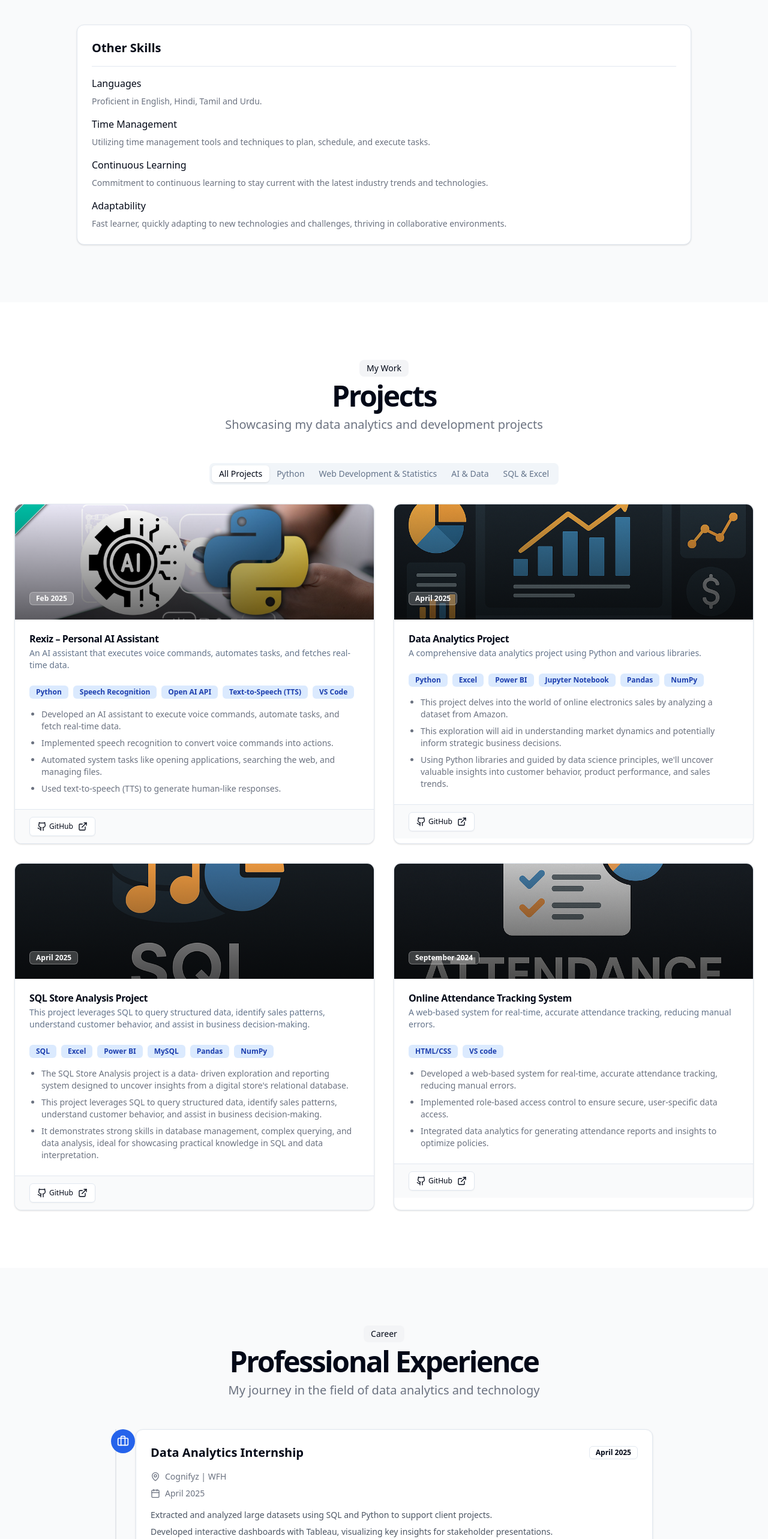
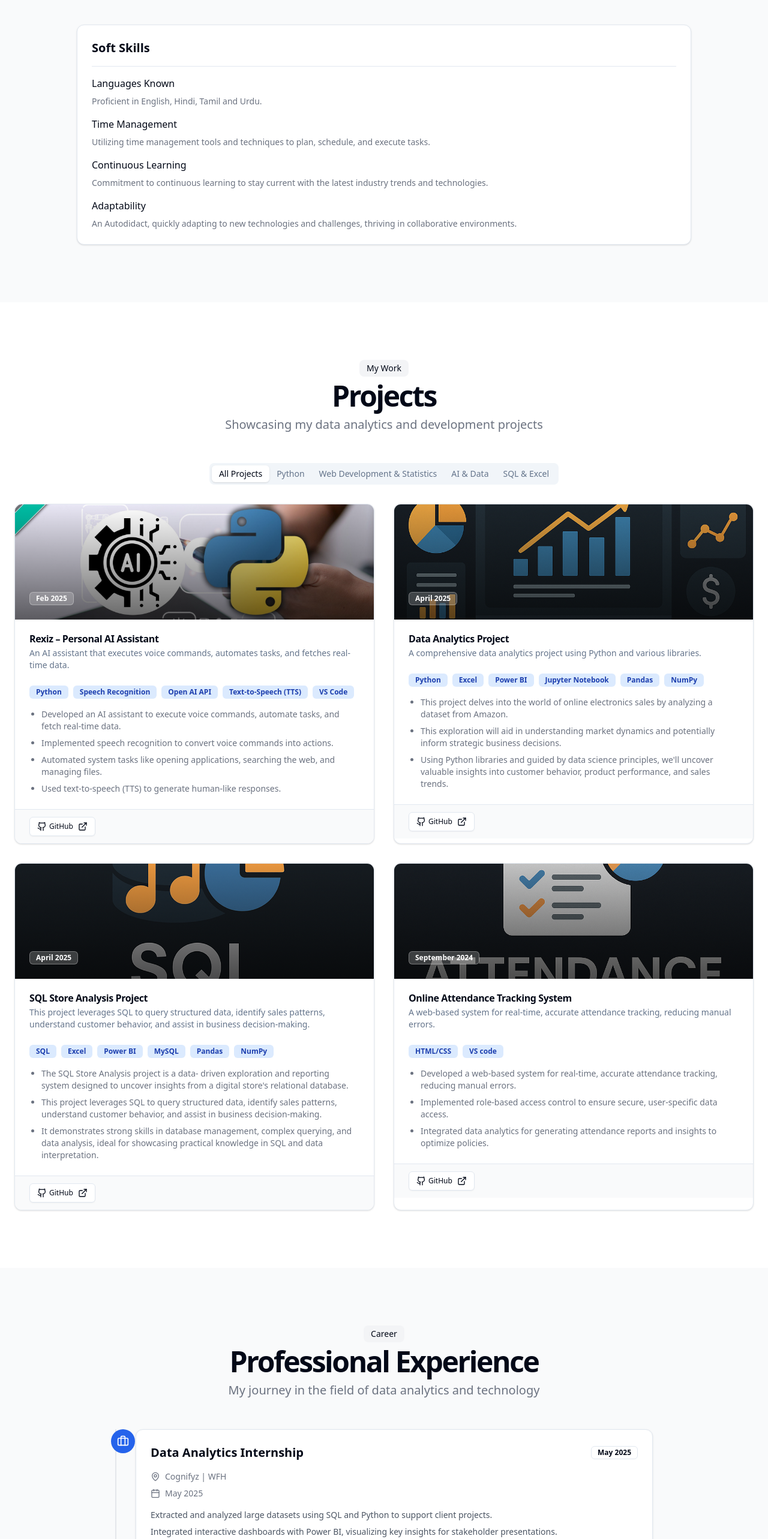
Before and after one commit to MohdHamizK/Hamiz_Portfolio, a Next.js app: page / in a window 1280 px wide. Shown: the part 2634-5200 px from the top of the page at 60% size. Built offline with nearby package versions, Linux system fonts and the light colour scheme.

Commit message:
Updation

```diff
--- a/src/components/EducationSection.tsx
+++ b/src/components/EducationSection.tsx
@@ -185,35 +185,6 @@ export function EducationSection() {
                 </CardContent>
               </Card>
             ))}
-
-            <Card>
-              <CardHeader>
-                <CardTitle>Other Skills</CardTitle>
-              </CardHeader>
-              <CardContent className="space-y-4">
-                <div>
-                  <h4 className="font-medium mb-2">Languages</h4>
-                  <div className="flex flex-wrap gap-2">
-                    <Badge>English</Badge>
-                    <Badge>Hindi</Badge>
-                    <Badge>Tamil</Badge>
-                    <Badge>Urdu</Badge>
-                  </div>
-                </div>
-
-                <Separator />
-
-                <div>
-                  <h4 className="font-medium mb-2">Soft Skills</h4>
-                  <ul className="space-y-2 text-sm text-gray-500 dark:text-gray-400 pl-5 list-disc">
-                    <li>Time management tools and techniques to plan, schedule, and execute tasks</li>
-                    <li>Commitment to continuous learning to stay current with the latest industry trends</li>
-                    <li>Fast learner, quickly adapting to new technologies and challenges</li>
-                    <li>Strong problem-solving and communication skills</li>
-                  </ul>
-                </div>
-              </CardContent>
-            </Card>
           </div>
         </div>
       </div>
--- a/src/components/ExperienceSection.tsx
+++ b/src/components/ExperienceSection.tsx
@@ -21,12 +21,13 @@ export function ExperienceSection() {
       title: "Data Analytics Internship",
       company: "Cognifyz",
       location: "WFH",
-      duration: "April 2025",
+      duration: "May 2025",
       description: [
         "Extracted and analyzed large datasets using SQL and Python to support client projects.",
-        "Developed interactive dashboards with Tableau, visualizing key insights for stakeholder presentations."
+        "Integrated interactive dashboards with Power BI, visualizing key insights for stakeholder presentations.",
+        "Performed end-to-end data preprocessing including handling missing values, encoding categorical features, and feature scaling."
       ],
-      skills: [ "Python", "Pandas", "Numpy", "Seaborn", "Data Analysis"]
+      skills: [ "Python", "Pandas", "NumPy", "SeaBorn", "Data Analysis"]
     },
     {
       id: "operate-live",
@@ -40,6 +41,19 @@ export function ExperienceSection() {
         "Utilized the process of loading the latest test files and generating a report of the results."
       ],
       skills: ["Web Development", "HTML/CSS", "JavaScript", "Testing", "Static Analysis"]
+    },
+    {
+      id: "Codelevate",
+      title: "Data Analytics Internship",
+      company: "Heal Bharat",
+      location: "WFH",
+      duration: "June 2025",
+      description: [
+        "Conducted exploratory data analysis (EDA) to identify vital trends and feature correlations impacting patient recovery.",
+        "Enhanced a predictive machine learning model to forecast patient recovery outcomes using vitals and clinical data from a synthetic EHR dataset.",
+        "Implemented classification models (Logistic Regression, Random Forest) and evaluated performance using ROC- AUC, F1-score, and confusion matrix."
+      ],
+      skills: [ "Python", "Pandas", "Numpy", "Excel", "Matplotlib", "Data Analysis"]
     }
   ];
 
--- a/src/components/SkillsSection.tsx
+++ b/src/components/SkillsSection.tsx
@@ -130,11 +130,11 @@ export function SkillsSection() {
         <div className="mx-auto max-w-5xl">
           <Card>
             <CardContent className="p-6">
-              <h3 className="text-xl font-bold mb-4">Other Skills</h3>
+              <h3 className="text-xl font-bold mb-4">Soft Skills</h3>
               <Separator className="my-4" />
               <div className="grid gap-4 md:grid-cols-1">
                 <div className="space-y-2">
-                  <div className="font-medium">Languages</div>
+                  <div className="font-medium">Languages Known</div>
                   <p className="text-sm text-gray-500 dark:text-gray-400">
                     Proficient in English, Hindi, Tamil and Urdu.
                   </p>
@@ -154,7 +154,7 @@ export function SkillsSection() {
                 <div className="space-y-2">
                   <div className="font-medium">Adaptability</div>
                   <p className="text-sm text-gray-500 dark:text-gray-400">
-                    Fast learner, quickly adapting to new technologies and challenges, thriving in collaborative environments.
+                    An Autodidact, quickly adapting to new technologies and challenges, thriving in collaborative environments.
                   </p>
                 </div>
               </div>
```
